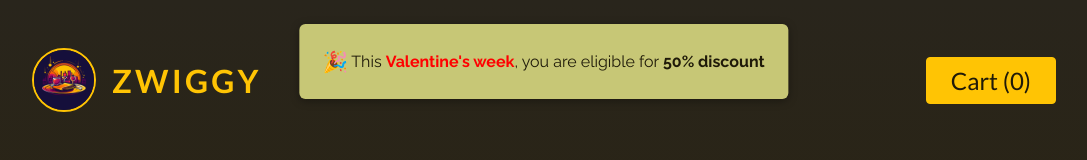
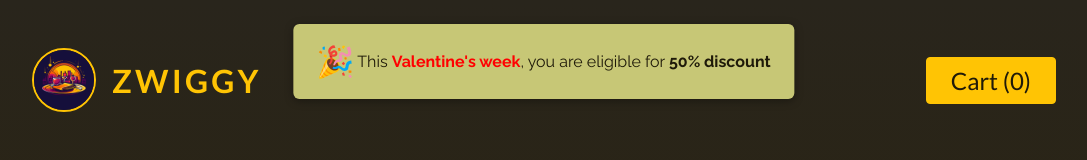
Before and after one commit to AyushiShankar/Food_Order_App, a React (Create React App) app in the folder foodorderapp/: page / in a window 1280 px wide. Shown: the top 160 px of the page, without its empty margins (96-1183 px from the left). Built offline with nearby package versions, Linux system fonts and the light colour scheme; no server answers.

Commit message:
FoodAppWebsite

```diff
--- a/foodorderapp/src/App.js
+++ b/foodorderapp/src/App.js
@@ -11,8 +11,17 @@ function App() {
     const timer = setTimeout(() => {
       setOpen(true);
     }, 3000);
+
     return () => clearTimeout(timer);
   }, []);
+
+  useEffect(() => {
+    if (!open) return;
+    const timer = setTimeout(() => {
+      setOpen(false);
+    }, 5000);
+    return () => clearTimeout(timer);
+  }, [open]);
   return (
     <>
       <Header />
--- a/foodorderapp/src/components/Button.js
+++ b/foodorderapp/src/components/Button.js
@@ -3,10 +3,15 @@ import ModalCart from "./ModalCart";
 import FormModal from "./FormModal";
 import { useSelector } from "react-redux";
 
-export default function Button({ children, onClick, className, variant }) {
+export default function Button({
+  children,
+  onClick = () => {},
+  className,
+  variant,
+} = {}) {
   const dialog = useRef();
   const cartCount = useSelector((state) =>
-    state.cartOrder.reduce((total, item) => total + item.quantity, 0),
+    state.cartOrder.reduce((total, item) => total + item.quantity, 0)
   );
 
   const [activeModal, setActiveModal] = useState(null);
--- a/foodorderapp/src/index.css
+++ b/foodorderapp/src/index.css
@@ -342,8 +342,8 @@ height: 24px;
   font-weight:600;
 }
 .toast  img{
-width: 24px;
-height: 24px;
+width: 36px;
+height: 36px;
 }
 
 @keyframes fade-slide-up {
```
Also changed, not shown: foodorderapp/src/components/Toaster.js (+17 -1 lines), foodorderapp/public/images/crossBtn.svg (added).
